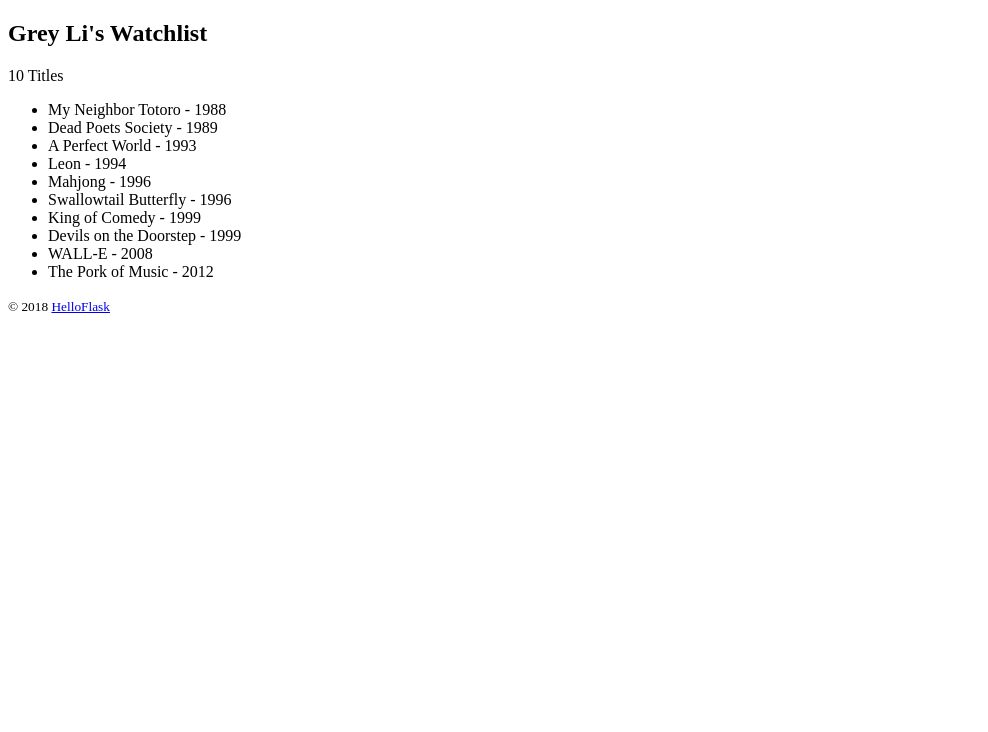
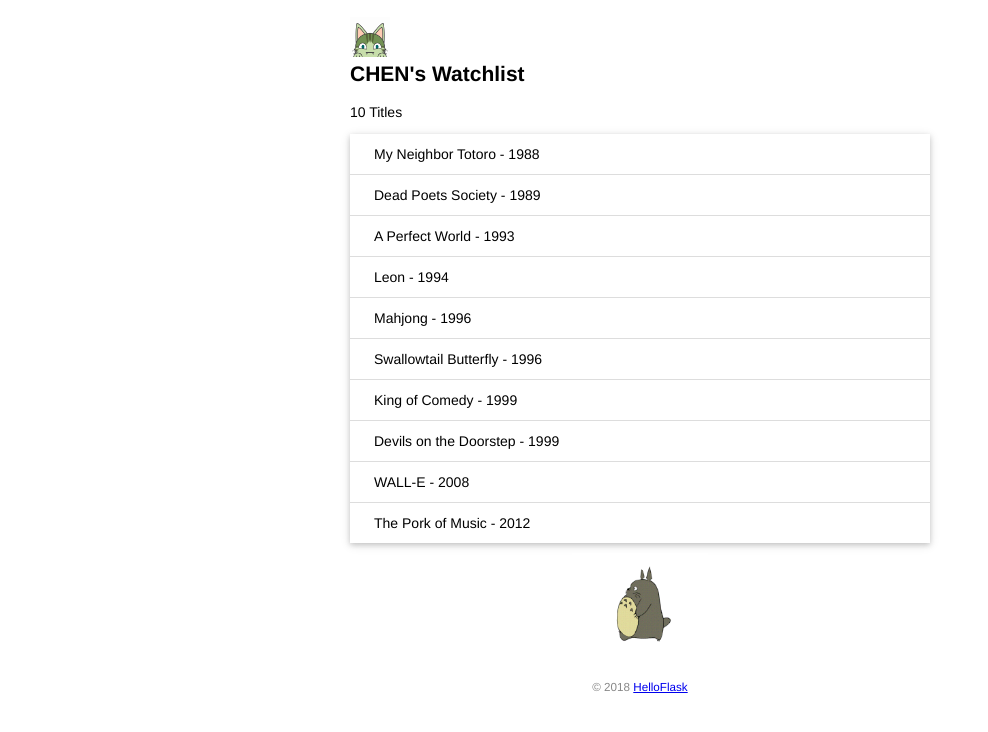
Before and after one commit to zc1104/watchlist, a Flask app: page / in a window 1280 px wide. Shown: the top 732 px of the page, without its empty margins (0-988 px from the left). Run offline with Flask 2, Linux system fonts and the light colour scheme.

Commit message:
Initial commit

```diff
--- a/web/app.py
+++ b/web/app.py
@@ -1,4 +1,4 @@
-from flask import Flask, render_template
+from flask import Flask, render_template, url_for
 app = Flask(__name__)
 
 
@@ -17,7 +17,7 @@ def index():
     return render_template('index.html', name=name, movies=movies)
 
 
-name = 'Grey Li'
+name = 'CHEN'
 movies = [
     {'title': 'My Neighbor Totoro', 'year': '1988'},
     {'title': 'Dead Poets Society', 'year': '1989'},
--- /dev/null
+++ b/web/static/style.css
@@ -0,0 +1,41 @@
+/* 页面整体 */
+body {
+margin: auto;
+max-width: 580px;
+font-size: 14px;
+font-family: Helvetica, Arial, sans-serif;
+}
+/* 页脚 */
+footer {
+color: #888;
+margin-top: 15px;
+text-align: center;
+padding: 10px;
+}
+/* 头像 */
+.avatar {
+width: 40px;
+}
+/* 电影列表 */
+.movie-list {
+list-style-type: none;
+padding: 0;
+margin-bottom: 10px;
+box-shadow: 0 2px 5px 0 rgba(0, 0, 0, 0.16), 0 2px 10px 0 rgba(0, 0, 0, 0.12);
+}
+.movie-list li {
+padding: 12px 24px;
+border-bottom: 1px solid #ddd;
+}
+.movie-list li:last-child {
+border-bottom:none;
+}
+.movie-list li:hover {
+background-color: #f8f9fa;
+}
+/* 龙猫图片 */
+.totoro {
+display: block;
+margin: 0 auto;
+height: 100px;
+}
--- a/web/templates/index.html
+++ b/web/templates/index.html
@@ -3,17 +3,24 @@
 <head>
 <meta charset="utf-8">
 <title>{{ name }}'s Watchlist</title>
+    <link rel="icon" href="../static/favicon.ico">
+    <link rel="stylesheet" href="../static/style.css" type="text/css">
 </head>
 <body>
-<h2>{{ name }}'s Watchlist</h2>
+<h2>
+    <img alt="Avatar" class="avatar" src="../static/images/avatar.png">
+    <br/>
+    {{ name }}'s Watchlist
+</h2>
 {# 使用 length 过滤器获取 movies 变量的长度 #}
 <p>{{ movies|length }} Titles</p>
-<ul>
+<ul class="movie-list">
 {% for movie in movies %} {# 迭代 movies 变量 #}
 <li>{{ movie.title }} - {{ movie.year }}</li> {# 等同于
 movie['title'] #}
 {% endfor %} {# 使用 endfor 标签结束 for 语句 #}
 </ul>
+<img alt="Walking Totoro" class="totoro" src="../static/images/totoro.gif">
 <footer>
 <small>&copy; 2018 <a href="http://helloflask.com/tutori
 al">HelloFlask</a></small>
```
Also changed, not shown: web/static/favicon.ico (added), web/static/images/avatar.png (added), web/static/images/totoro.gif (added).
